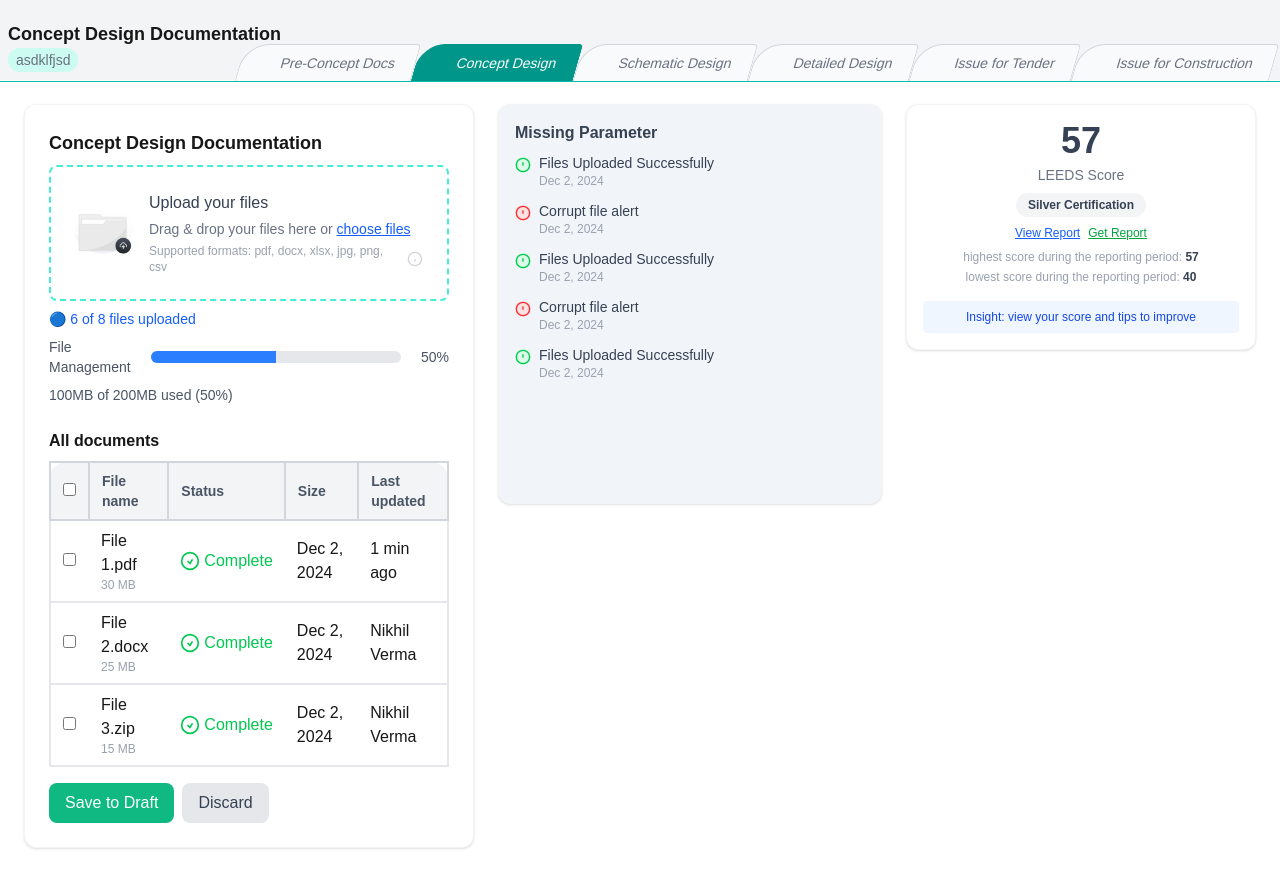
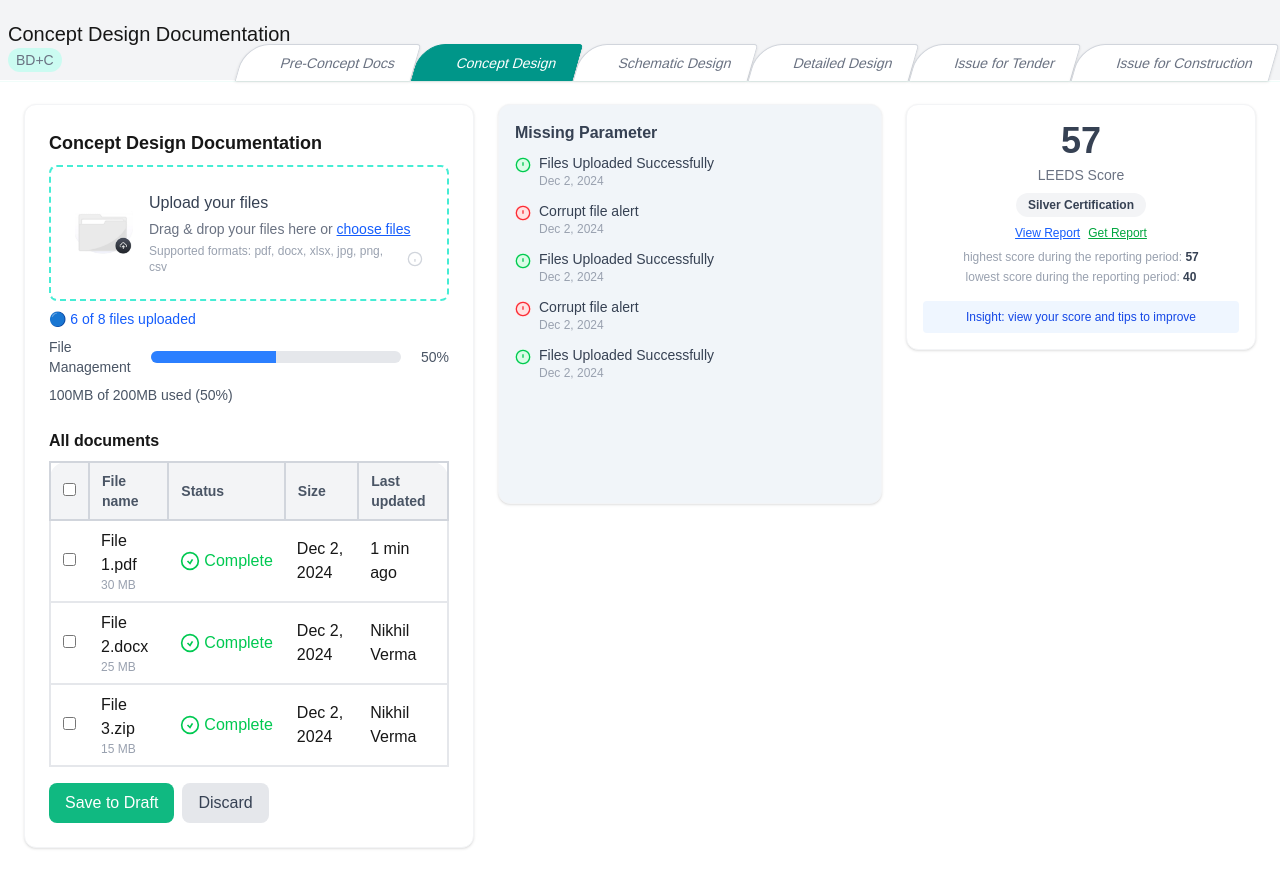
Before and after one commit to gayatrisustaininsight/green-ai-frontend, a Next.js app: page /dashboard in a window 1280 px wide. Shown: the top 888 px of the page. Built offline with nearby package versions, Linux system fonts and the light colour scheme.

Commit message:
Enhance DashboardWrapper styling, improve FileUpload component layout, and update Stages component border color for better visual consistency.

```diff
--- a/components/Dashbord/DashboardWrapper.tsx
+++ b/components/Dashbord/DashboardWrapper.tsx
@@ -67,11 +67,11 @@ const DashboardWrapper = () => {
         <>
             <div className="flex  items-center  gap-4 bg-gray-100  justify-between w-full    pt-3 pr-1.5">
                 <div className="w-fit  p-2  ">
-                    <h4 className="text-lg w-fit  font-semibold">
+                    <h4 className="text-xl  w-fit  font-medium">
                         Concept Design Documentation
                     </h4>
                     <span className="text-sm  p-1 font-medium text-gray-500 rounded-full bg-teal-100 px-2 py-1">
-                        asdklfjsd
+                        BD+C
                     </span>
                     {/* <span className="text-sm  text-gray-500 rounded-full bg-teal-50 px-2 py-1">
                         <span className="text-teal-700">
@@ -106,9 +106,7 @@ const DashboardWrapper = () => {
                                 uploadedCount={6}
                                 totalCount={8}
                             />
-                            <div className="flex gap-2">
-                                <StorageBar used={100} total={200} fileTypes={fileTypes} />
-                            </div>
+
                             <div className="font-semibold text-base mt-4 mb-2">All documents</div>
                             <Table headers={tableHeaders} data={tableData} />
                             <div className="flex gap-2 mt-4">
--- a/components/common/FileUplpad.tsx
+++ b/components/common/FileUplpad.tsx
@@ -2,6 +2,7 @@
 
 import Image from "next/image";
 import React, { useRef, useState } from "react";
+import StorageBar from "./StorageBar";
 
 interface FileUploadProps {
     heading: string;
@@ -72,6 +73,7 @@ const FileUpload: React.FC<FileUploadProps> = ({
     };
 
     return (
+        <>
             <div
                 className={`w-full mt-2 ${dragActive ? "border-blue-400" : ""}`}
                 onDragOver={handleDragOver}
@@ -119,6 +121,10 @@ const FileUpload: React.FC<FileUploadProps> = ({
                     </div>
                 )}
             </div>
+            <div className="flex gap-2">
+                <StorageBar used={100} total={200} />
+            </div>
+        </>
     );
 };
 
--- a/components/common/Stages.tsx
+++ b/components/common/Stages.tsx
@@ -13,7 +13,7 @@ export default function Tabs() {
     const [activeIndex, setActiveIndex] = useState(1); // Concept Design active by default
 
     return (
-        <div className="flex justify-end mt-2 pr-1.5 border-b  border-teal-500">
+        <div className="flex justify-end mt-2 pr-1.5 border-b  border-teal-50">
             {tabs.map((tab, idx) => {
                 const isActive = idx === activeIndex;
                 return (
@@ -39,10 +39,10 @@ export default function Tabs() {
 
                            rounded-tl-3xl
                            rounded-tr-sm
-
+shadow-sm
               text-sm font-medium
 
-              ${isActive ? "bg-teal-600 text-white border border-teal-600 border-b-0" : "bg-gray-50 text-gray-500 border border-gray-300 border-b-0 hover:text-gray-700"}
+              ${isActive ? "bg-teal-600 text-white border border-teal-600 border-b-0" : "bg-white text-gray-500 border border-gray-300 border-b-0 hover:text-gray-700"}
             `}
                     >
                         {/* Left triangle pointer */}
--- a/components/common/StorageBar.tsx
+++ b/components/common/StorageBar.tsx
@@ -10,10 +10,10 @@ interface FileType {
 interface StorageBarProps {
     used: number;
     total: number;
-    fileTypes: FileType[];
+
 }
 
-const StorageBar: React.FC<StorageBarProps> = ({ used, total, fileTypes }) => {
+const StorageBar: React.FC<StorageBarProps> = ({ used, total, }) => {
     const percentage = Math.round((used / total) * 100);
 
     return (
```
Lines whose indentation alone changed are shown as unchanged.
